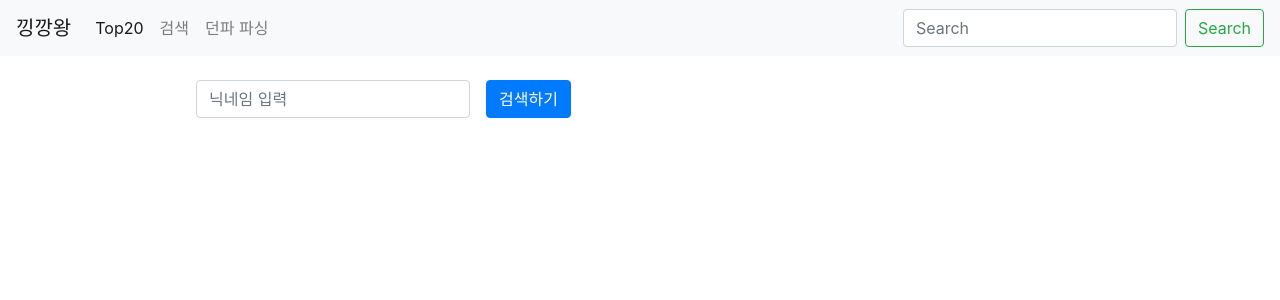
After one commit to KGC-ISU/jobmatch, a Node server app: page /dunfa in a window 1280 px wide. The commit adds this page. Shown: the top 300 px of the page. Run offline with Node 20, Linux system fonts and the light colour scheme.

Commit message:
dunfanet 캐릭터 검색 파싱 추가

```diff
--- a/index.js
+++ b/index.js
@@ -60,6 +60,30 @@ app.post('/search', function(req, res){
     });
 });
 
+app.get('/dunfa', function(req, res) {
+    res.render('dunfa', {});
+});
+
+app.post('/dunfa', function(req, res) {
+    let word = req.body.char;
+    let url = "http://dunfa.gondr.net/char/result?server=all&name=" + word;
+
+    request(url, function(err, response, body) {
+        let list = [];
+        $ = cheerio.load(body);
+
+        let result = $(".scroll .chars .char_name");
+
+        for(let i = 0; i < result.length; i++) {
+            let chars = $(result[i]).text();
+            list.push(chars);
+        }
+
+        res.render('search', {msg : '검색 결과', list : list});
+    })
+
+});
+
 let server = http.createServer(app);
 server.listen(app.get('port'), function () {
     console.log(`Express 엔진이 ${app.get('port')}에서 실행중`);
--- /dev/null
+++ b/views/dunfa.ejs
@@ -0,0 +1,34 @@
+<!DOCTYPE html>
+<html lang="ko">
+<% include layout/head %>
+
+<body>
+    <% include layout/nav %>
+    <div class="container">
+        <div class="row mt-4">
+            <div class="col-10 offset-1">
+                <form class="form-inline" method="post">
+                    <div class="form-group mx-sm-3 mb-2">
+                        <label for="word" class="sr-only">닉네임</label>
+                        <input type="text" name="char" class="form-control" id="word" placeholder="닉네임 입력">
+                    </div>
+                    <button type="submit" class="btn btn-primary mb-2">검색하기</button>
+                </form>
+            </div>
+        </div>
+    <% if(typeof list != 'undefined') { %>
+        <div class="row mt-4">
+            <div class="col-10 offset-1">
+                <h1><%= msg %></h1>
+                <ul class="list-group">
+                <% for(let i = 0; i < list.length; i++ ){ %>
+                    <li class="list-group-item"><%= list[i] %></li>
+                <% } %>
+                </ul>
+            </div>
+        </div>
+    <% } %>
+    </div>
+</body>
+
+</html>
--- a/views/layout/nav.ejs
+++ b/views/layout/nav.ejs
@@ -13,6 +13,9 @@
                 <li class="nav-item">
                     <a class="nav-link" href="/search">검색</a>
                 </li>
+                <li class="nav-item">
+                    <a class="nav-link" href="/dunfa">던파 파싱</a>
+                </li>
             </ul>
             <form class="form-inline my-2 my-lg-0">
                 <input class="form-control mr-sm-2" type="search" placeholder="Search" aria-label="Search">
```
